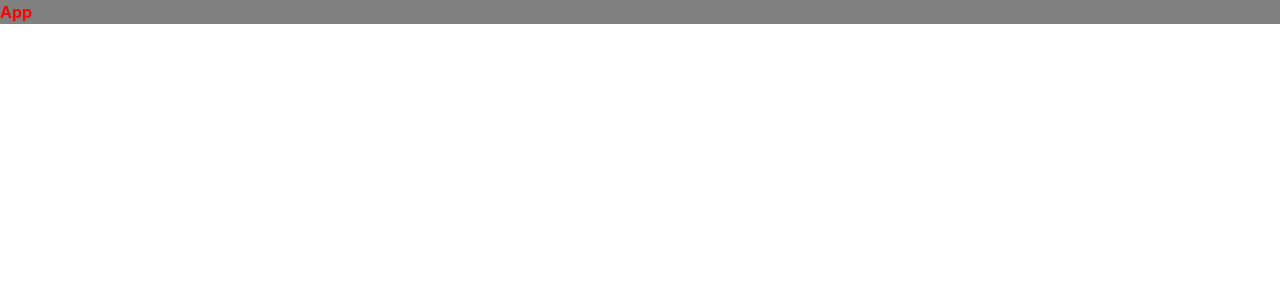
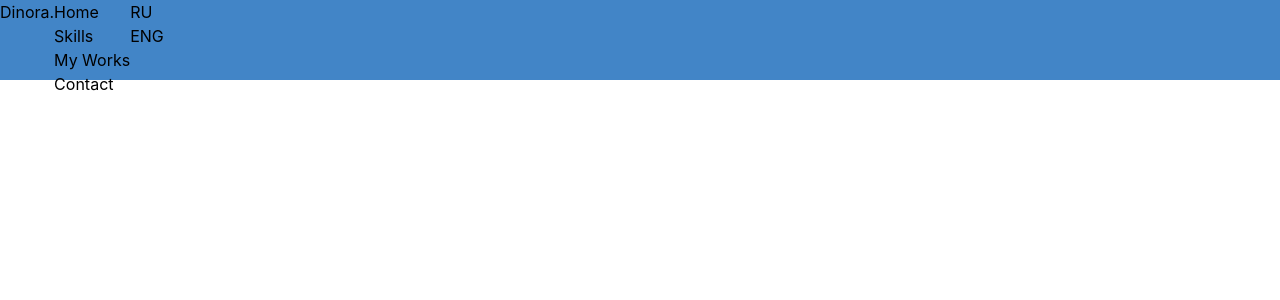
Before and after one commit to dinora2577/dimora, a React (Create React App) app: page / in a window 1280 px wide. Shown: the top 300 px of the page. Built offline with nearby package versions, Linux system fonts and the light colour scheme.

Commit message:
navnar section
navbar section

```diff
--- a/src/App.js
+++ b/src/App.js
@@ -1,10 +1,11 @@
 
 import './App.css';
+import Main from "./pages/main"
 
 function App() {
   return (
-    <div className="text -[40px] font-bold text-[red] bg-[grey]">
-      App
+    <div className="">
+      <Main/>
     </div>
   );
 }
--- /dev/null
+++ b/src/components/Navbar.jsx
@@ -0,0 +1,28 @@
+import React from 'react'
+
+const Navbar = () => {
+  return (
+
+
+    <nav className=' containerr w-full h-[80px] bg-[#4285c7] flex justtify-between'>
+        <div>
+            Dinora.
+        </div>
+        <div>
+            <ul>
+                <li><a href="#">Home</a></li>
+                <li><a href="#">Skills</a></li>
+                <li><a href="#">My Works</a></li>
+                <li><a href="#">Contact</a></li>
+            </ul>
+        </div>
+        <div>
+            <div>RU</div>
+            <div>ENG</div>
+        </div>
+
+    </nav>
+  )
+}
+
+export default Navbar
--- /dev/null
+++ b/src/pages/main.jsx
@@ -0,0 +1,13 @@
+import React from 'react'
+import Navbar from '../components/Navbar'
+//components
+
+const Main = () => {
+  return (
+    <div>
+        <Navbar/>
+    </div>
+  )
+}
+
+export default Main
```
Also changed, not shown: src/index.css (+7 -0 lines).
